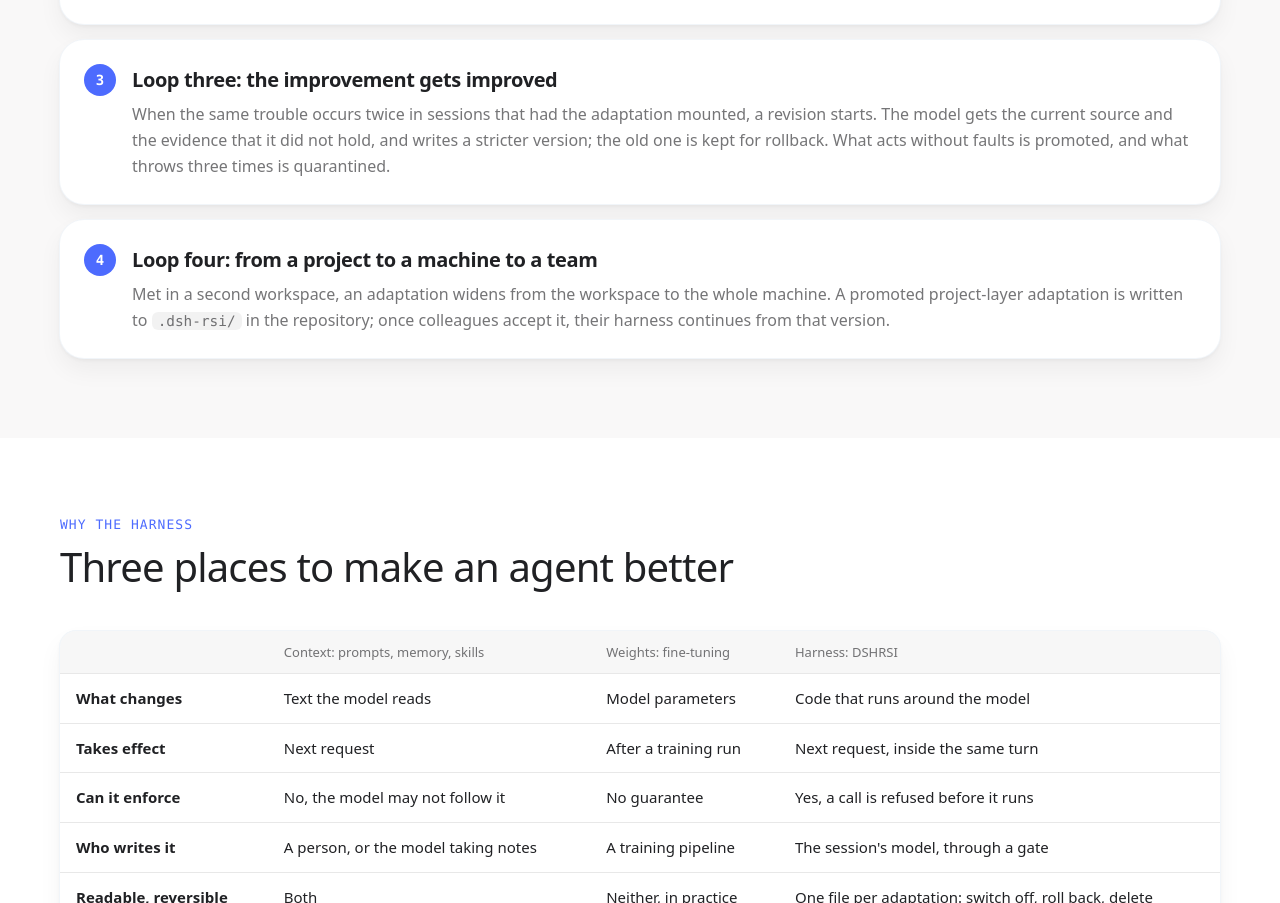
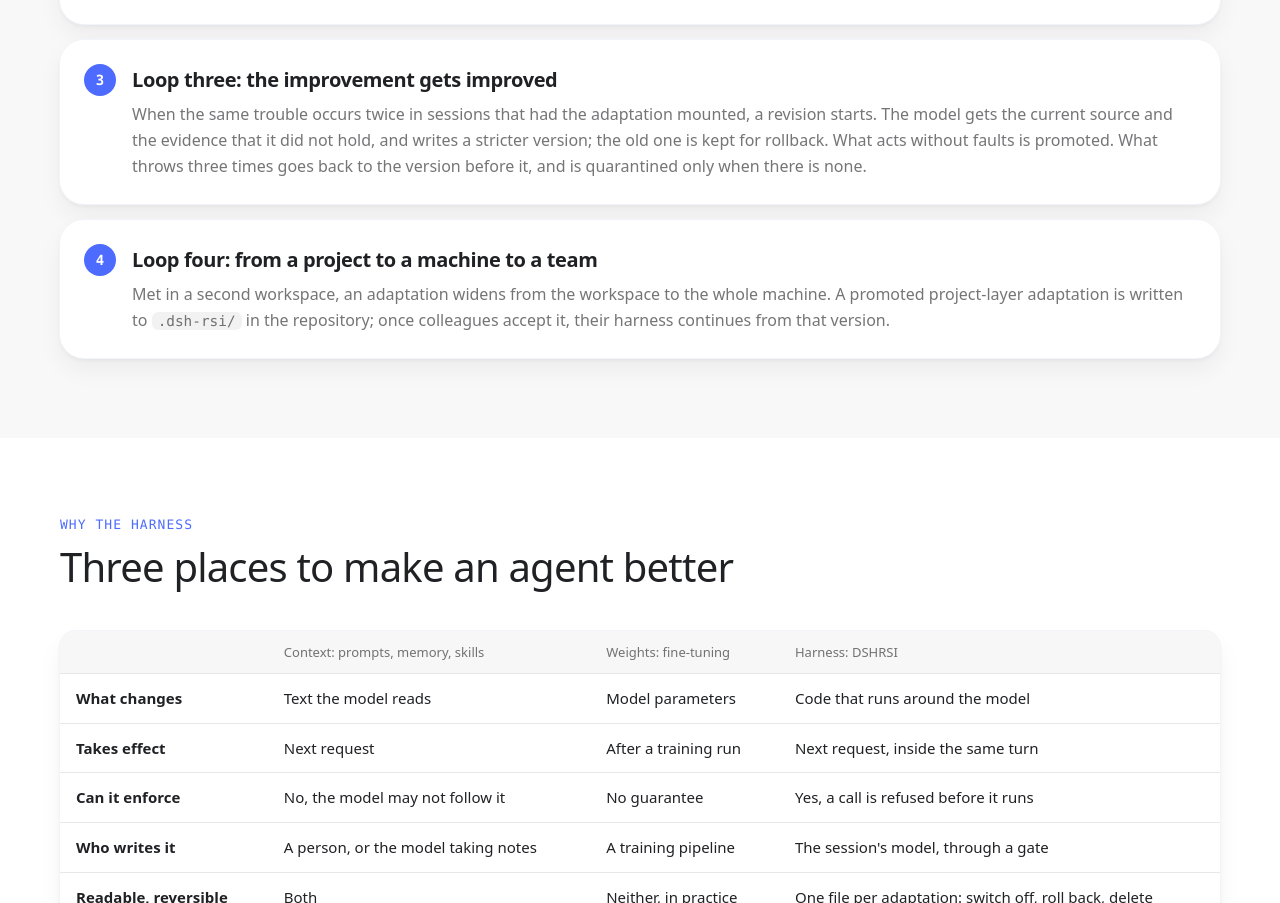
Before and after one commit to qybaihe/dshrsi, a website: page website/rsi.html in a window 1280 px wide. Shown: the part 1902-2805 px from the top of the page. Drawn offline with Linux system fonts and the light colour scheme.

Commit message:
Website: a failed rewrite goes back a version before anything is quarantined
Co-Authored-By: Claude Fable 5.2 <noreply@anthropic.com>

```diff
--- a/website/rsi.html
+++ b/website/rsi.html
@@ -104,7 +104,7 @@
       </li>
       <li>
         <h3><span lang="zh">环三：改进本身被改进</span><span lang="en">Loop three: the improvement gets improved</span></h3>
-        <p><span lang="zh">适配装上之后，同一个麻烦在装着它的会话里又出现两次，就触发修订。模型拿到现有源码和“它没拦住”的证据，写出更严的一版，旧版留着可以回滚。起过作用、没出过错的转正；出错三次的隔离。</span><span lang="en">When the same trouble occurs twice in sessions that had the adaptation mounted, a revision starts. The model gets the current source and the evidence that it did not hold, and writes a stricter version; the old one is kept for rollback. What acts without faults is promoted, and what throws three times is quarantined.</span></p>
+        <p><span lang="zh">适配装上之后，同一个麻烦在装着它的会话里又出现两次，就触发修订。模型拿到现有源码和“它没拦住”的证据，写出更严的一版，旧版留着可以回滚。起过作用、没出过错的转正；出错三次的退回上一版，没有上一版才隔离。</span><span lang="en">When the same trouble occurs twice in sessions that had the adaptation mounted, a revision starts. The model gets the current source and the evidence that it did not hold, and writes a stricter version; the old one is kept for rollback. What acts without faults is promoted. What throws three times goes back to the version before it, and is quarantined only when there is none.</span></p>
       </li>
       <li>
         <h3><span lang="zh">环四：从一个项目到一台机器，再到一个团队</span><span lang="en">Loop four: from a project to a machine to a team</span></h3>
```
